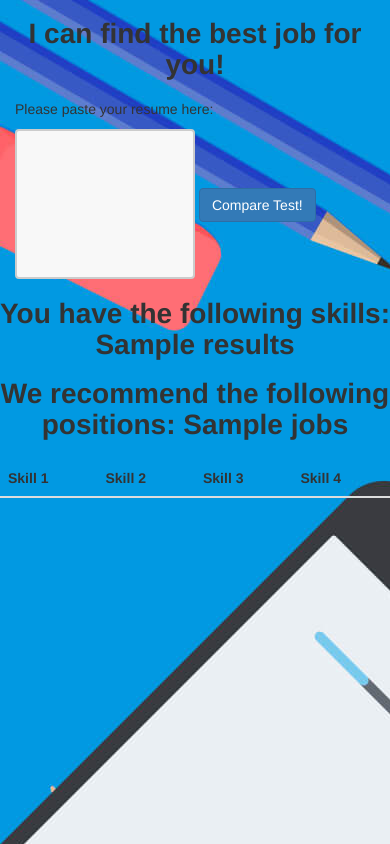
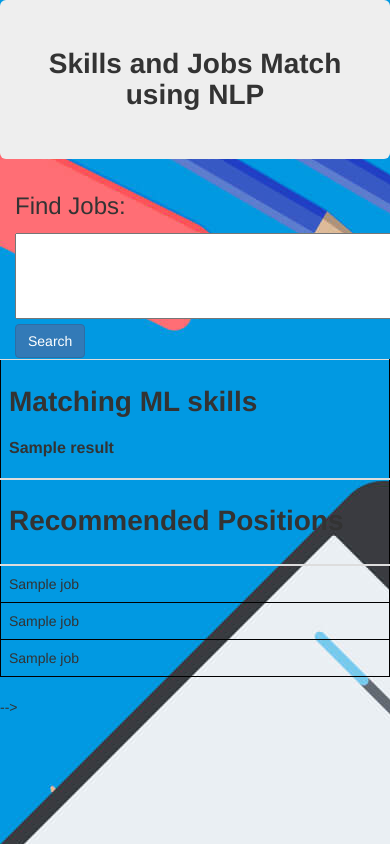
Before and after one commit to vgangaprasad/ML_Skills_Match, a Flask app: template Flask/templates/index.html in a window 390 px wide; the page is wider, and only the part inside the window is pictured. Run offline with Flask 2, Linux system fonts and the light colour scheme; the template is opened without the code that fills it: most values are stand-ins (such as "Sample title", 1, 10 or a date in 2020); lists and menus that the app fills with data are empty; some libraries are stand-ins or nearby versions.

Commit message:
added Cong's edits (jumbotron, etc)

```diff
--- a/Flask/app.py
+++ b/Flask/app.py
@@ -47,6 +47,10 @@ def my_form_post():
     print (processed_text)
     return render_template('result.html', **templateData)
 
+# @app.route('/api/jobs', methods=['Get', 'POST'])
+# def get_jobs():
+
+
 @app.route('/submitted', methods=['POST', 'GET'])
 def handle_data():
     # Retreive the form text using the key 'job' which is the form id
@@ -61,6 +65,7 @@ def handle_data():
         # so we convert results back to a big string via .join
         skills_string = " ".join(results)
         jobs = skill_to_job.prediction(skills_string)
+
         # print ("######your skill are:###############")
         # print(result_1)
 
--- a/Flask/models/skill_to_job.py
+++ b/Flask/models/skill_to_job.py
@@ -143,10 +143,10 @@ class SkillToJob(object):
         rec_job3 = df.iloc[index_three]['title']
         rec_job4 = df.iloc[index_four]['title']
         rec_job5 = df.iloc[index_five]['title']
+        job_arr = [rec_job1, rec_job2, rec_job3, rec_job4, rec_job5]
 
 
-
-        return [rec_job1, rec_job2, rec_job3, rec_job4, rec_job5]
+        return job_arr
 
 
 
--- a/Flask/templates/index.html
+++ b/Flask/templates/index.html
@@ -1,4 +1,127 @@
 <!DOCTYPE html>
+<html>
+
+<head>
+   <title> Job Finder</title>
+   <meta name="viewport" content="width=device-width, initial-scale=1">
+   <link rel="stylesheet" href="https://maxcdn.bootstrapcdn.com/bootstrap/3.3.7/css/bootstrap.min.css">
+   <link rel="stylesheet" type="text/css" href="../css/theme.css">
+</head>
+
+<body>
+
+   <style>
+      table,
+      th,
+      td {
+         border: 1px solid black;
+         border-collapse: collapse;
+      }
+
+      th,
+      td {
+         padding: 5px;
+         text-align: left;
+      }
+   </style>
+   <div class="container">
+
+      <div class="row">
+         <div class="jumbotron">
+            <h1 class="text-secondary text-center">Skills and Jobs Match using NLP</h1>
+         </div>
+      </div>
+      <div class="row">
+         <div class="col-md-6">
+            <form method="POST" action="http://localhost:5000/submitted">
+
+             <p><font size="5"> Find Jobs:</font></p>
+
+
+               <textarea id="job1" name="job1" rows="4" cols="180">
+               </textarea>
+               <button class="btn btn-primary" id='button' type="submit" onclick='handleClick()'>Search</button>
+            </form>
+
+         </div>
+
+
+
+         <div class="row">
+            <div class="col-lg-12">
+
+
+
+            </div>
+         </div>
+
+
+
+
+
+         <div class="row">
+            <div class="col-lg-12">
+
+               <table style="width:100%" , class="table table-dark">
+                  <thead>
+                     <tr>
+
+                        <tr>
+                           <th>
+                              <h1>Matching ML skills</h1>
+                                 {% for result in results %}
+                                     <p><font size="3">{{result}}</font> </p>
+                                   {% endfor %}
+
+                           </th>
+                        </tr>
+
+                           <th><h1>Recommended Positions</h1>
+
+                              <!-- {% for job in jobs %}
+                                 <p><font size="3">{{job}}</font> </p>
+                              {% endfor %} -->
+                           </th>
+
+
+                     </tr>
+                     {% for item in jobs %}
+
+
+                     <tr>
+                        <td> {{ item }} </td>
+
+                     </tr>
+                     <tr>
+                        <td> {{ item[loop.index1] }} </td>
+
+                     </tr>
+                     <tr>
+                        <td> {{ item[loop.index2] }} </td>
+
+                     </tr>
+
+                     {% endfor %}
+
+                  </thead>
+
+               </table>
+
+               <tbody>
+
+
+
+               </tbody>
+
+
+
+            </div>
+         </div>
+
+</body>
+
+</html>
+<!-- <!DOCTYPE html>
 <html>
 
 <head>
@@ -47,18 +170,34 @@
                </h1>
 
 
-               <h1 class="text-secondary text-center"> We recommend the following positions: {{jobs}}
+
 
                </h1>
 
                <table class="table table-dark">
                   <thead>
                      <tr>
-                        <th scope="col">Skill 1</th>
-                        <th scope="col">Skill 2</th>
-                        <th scope="col">Skill 3</th>
-                        <th scope="col">Skill 4</th>
+                        <th scope="col">Title</th>
+                        <th scope="col">Location</th>
+
                      </tr>
+                     {% for item in jobs %}
+
+
+                     <tr>
+                        <td> {{ item }} </td>
+
+                     </tr>
+                     <tr>
+                        <td> {{ item[loop.index1] }} </td>
+
+                     </tr>
+                     <tr>
+                        <td> {{ item[loop.index2] }} </td>
+
+                     </tr>
+
+                     {% endfor %}
                   </thead>
                   <tbody>
 
@@ -77,4 +216,7 @@
 
 </body>
 
-</html>
+<!-- <script src="https://cdnjs.cloudflare.com/ajax/libs/d3/4.11.0/d3.js"></script>
+<script src="static/js/app.js"></script> -->
+
+</html> -->
```
Also changed, not shown: Flask/models/main.py (+5 -5 lines).
